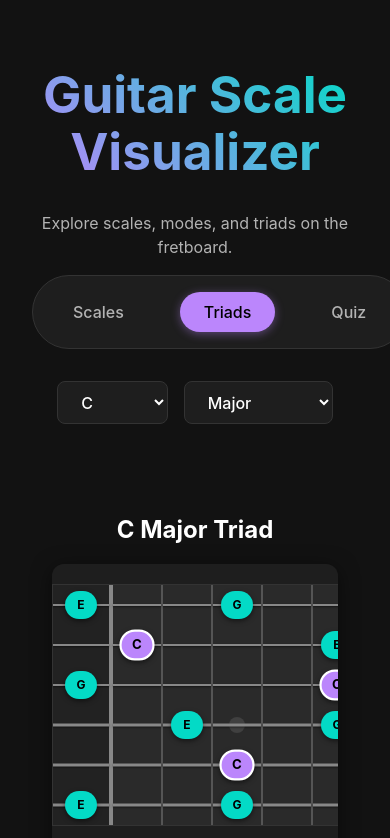
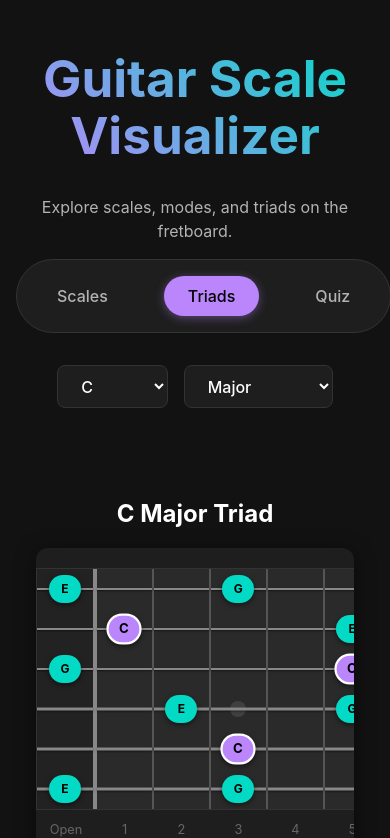
Before and after one commit to imthejota/guitar-visualizer, a React (Vite) app: page /triads in a window 390 px wide. Shown: the top 838 px of the page. Built offline with nearby package versions, Linux system fonts and the light colour scheme.

Commit message:
Fix: Add mobile media query for fretboard scrolling

```diff
--- a/src/index.css
+++ b/src/index.css
@@ -249,3 +249,23 @@ select:focus {
     opacity: 1;
   }
 }
+
+/* Mobile-specific fixes */
+@media (max-width: 768px) {
+  #root {
+    padding: 1rem;
+  }
+
+  .fretboard-container {
+    max-width: calc(100vw - 2rem);
+    /* Account for root padding */
+    overflow-x: scroll;
+    /* Force scrollbar on mobile */
+    -webkit-overflow-scrolling: touch;
+  }
+
+  .fretboard {
+    min-width: 1200px;
+    /* Ensure it's wide enough to require scrolling */
+  }
+}
```
